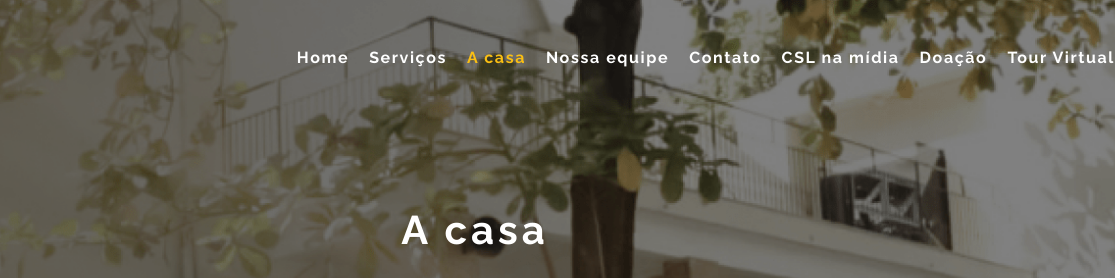
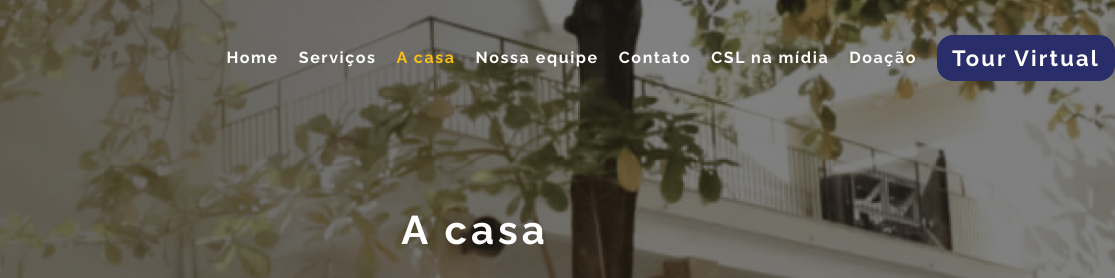
Before and after one commit to CarlosX559/casa_sao_luiz, a plain HTML site: page casa.html in a window 1280 px wide. Shown: the top 278 px of the page, 165-1280 px from the left. Drawn offline with Linux system fonts and the light colour scheme.

Commit message:
btn menu tour

```diff
--- a/css/casa.css
+++ b/css/casa.css
@@ -120,6 +120,29 @@ nav ul li a {
     color: var(--font-color-principal);
     font-weight: var(--font-weight-700);
     letter-spacing: var(--letter-spacing);
+}
+
+.btn_tour {
+    display: flex;
+    justify-content: center;
+    align-items: center;
+    background: #292E6B;
+    border-radius: 16px;
+    padding: 10px 15px;
+    max-width: max-content;
+    transition: all ease-in 100ms;
+}
+
+.btn_tour a {
+    font-size: 22px;
+    color: var(--font-color-principal);
+    font-weight: var(--font-weight-700);
+    letter-spacing: var(--letter-spacing);
+    margin: 0px;
+}
+
+.btn_tour:hover > h2 {
+    color: var(--font-color-principal);
 }
 
 .container_bg_servicos {
@@ -600,7 +623,6 @@ nav ul li a {
     align-items: center;
     gap: 15px;
 }
-
 
 .container_formulario {
     display: flex;
--- a/css/equipe.css
+++ b/css/equipe.css
@@ -120,6 +120,29 @@ nav ul li a {
     color: var(--font-color-principal);
     font-weight: var(--font-weight-700);
     letter-spacing: var(--letter-spacing);
+}
+
+.btn_tour {
+    display: flex;
+    justify-content: center;
+    align-items: center;
+    background: #292E6B;
+    border-radius: 16px;
+    padding: 10px 15px;
+    max-width: max-content;
+    transition: all ease-in 100ms;
+}
+
+.btn_tour a {
+    font-size: 22px;
+    color: var(--font-color-principal);
+    font-weight: var(--font-weight-700);
+    letter-spacing: var(--letter-spacing);
+    margin: 0px;
+}
+
+.btn_tour:hover > h2 {
+    color: var(--font-color-principal);
 }
 
 .container_bg_servicos {
--- a/css/servicos.css
+++ b/css/servicos.css
@@ -84,6 +84,29 @@ nav ul li a:hover {
 
 nav ul li .active_menu {
     color: #FABF13;
+}
+
+.btn_tour {
+    display: flex;
+    justify-content: center;
+    align-items: center;
+    background: #292E6B;
+    border-radius: 16px;
+    padding: 10px 15px;
+    max-width: max-content;
+    transition: all ease-in 100ms;
+}
+
+.btn_tour a {
+    font-size: 22px;
+    color: var(--font-color-principal);
+    font-weight: var(--font-weight-700);
+    letter-spacing: var(--letter-spacing);
+    margin: 0px;
+}
+
+.btn_tour:hover > h2 {
+    color: var(--font-color-principal);
 }
 
 nav ul li {
```
